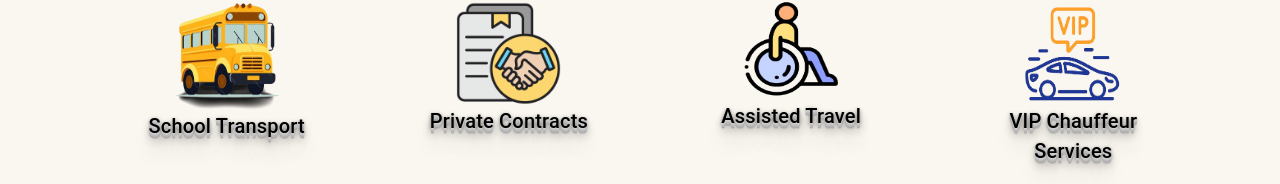
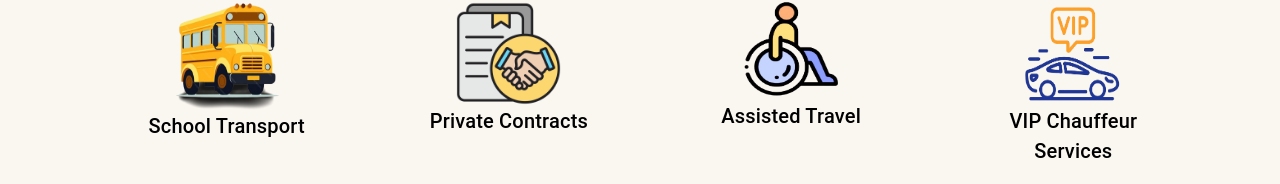
Before and after one commit to RafaPach/AllTravelServices, a Next.js app: page / in a window 1280 px wide. Shown: the part 616-800 px from the top of the page. Built offline with nearby package versions, Linux system fonts and the light colour scheme; no server answers.

Commit message:
changed shadow as requested

```diff
--- a/components/Alternative/HomeServices.js
+++ b/components/Alternative/HomeServices.js
@@ -71,7 +71,7 @@ const HomeServicesAlt = () => {
                   alt="icon"
                 />
                 <Typography
-                  className="drop-shadow-smaller"
+                  // className="drop-shadow-smaller"
                   sx={{ fontWeight: 500, fontSize: { sm: '20px', xs: '14px' } }}
                   mt="px"
                 >
```
